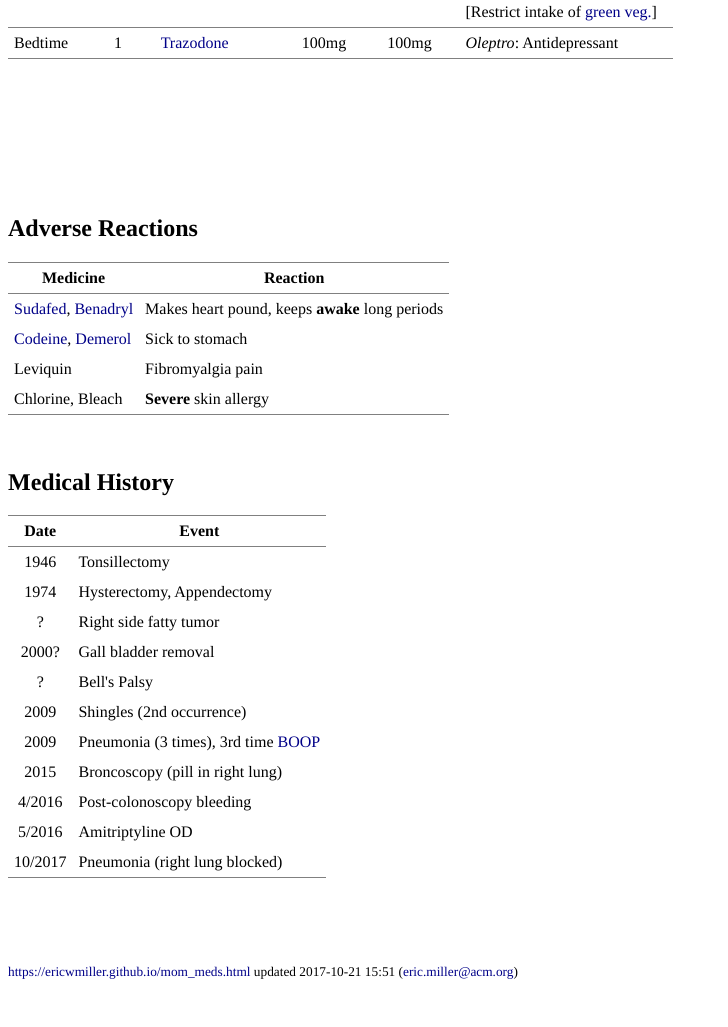
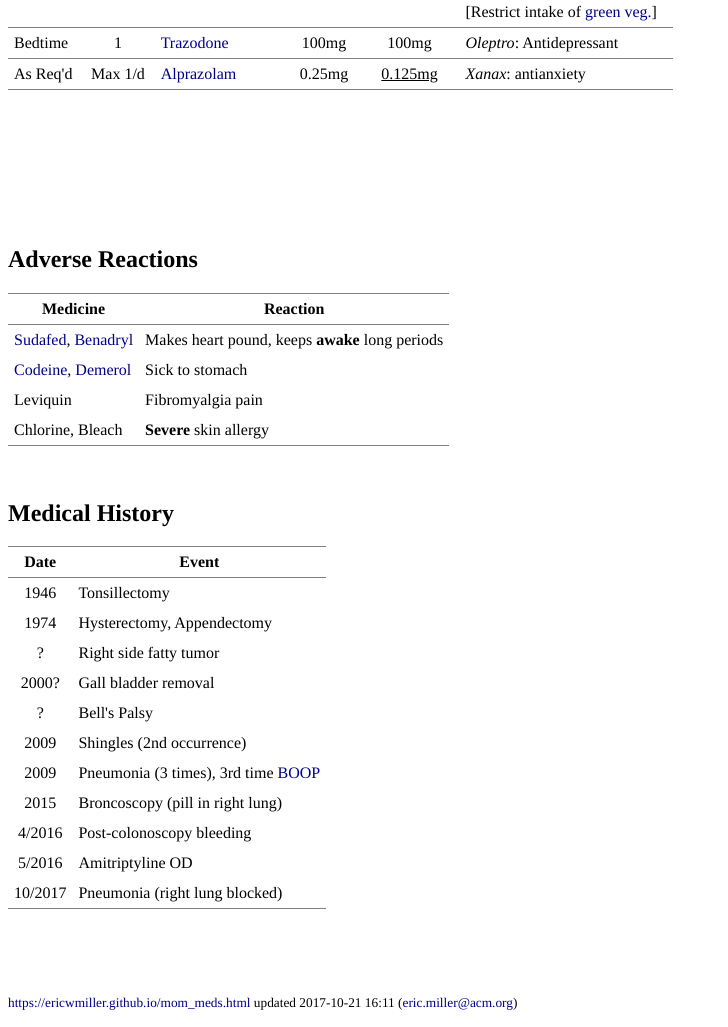
Before and after one commit to ericwmiller/ericwmiller.github.io, a plain HTML site: page mom_meds.html in a window 1280 px wide. Shown: the part 554-1581 px from the top of the page, without its empty margins (0-728 px from the left). Before the commit the page ends 1550 px from the top, so only its background shows below. Drawn offline with Linux system fonts and the light colour scheme.

Commit message:
Update mom_meds.html

```diff
--- a/mom_meds.html
+++ b/mom_meds.html
@@ -7,7 +7,7 @@
 <meta http-equiv="Content-Type" content="text/html;charset=utf-8"/>
 <meta name="title" content="Mary E. Miller"/>
 <meta name="generator" content="Org-mode"/>
-<meta name="generated" content="2017-10-21 15:43"/>
+<meta name="generated" content="2017-10-21 16:11"/>
 <meta name="author" content="Eric Miller"/>
 <meta name="description" content=""/>
 <meta name="keywords" content=""/>
@@ -152,6 +152,9 @@ for the JavaScript code in this tag.
 <tbody>
 <tr><td class="left">Bedtime</td><td class="center">1</td><td class="left"><a href="https://www.drugs.com/trazodone.html">Trazodone</a></td><td class="center">100mg</td><td class="center">100mg</td><td class="left"><i>Oleptro</i>: Antidepressant</td></tr>
 </tbody>
+<tbody>
+<tr><td class="left">As Req'd</td><td class="center">Max 1/d</td><td class="left"><a href="http://www.drugs.com/alprazolam.html">Alprazolam</a></td><td class="center">0.25mg</td><td class="center"><span style="text-decoration:underline;">0.125mg</span></td><td class="left"><i>Xanax</i>: antianxiety</td></tr>
+</tbody>
 </table>
 
 
@@ -224,7 +227,7 @@ for the JavaScript code in this tag.
 </div>
 
 <div id="postamble">
-<p><small><a href='https://ericwmiller.github.io/mom_meds.html'>https://ericwmiller.github.io/mom_meds.html</a> updated 2017-10-21 15:51 (<a href="mailto:eric.miller@acm.org">eric.miller@acm.org</a>)</small></p>
+<p><small><a href='https://ericwmiller.github.io/mom_meds.html'>https://ericwmiller.github.io/mom_meds.html</a> updated 2017-10-21 16:11 (<a href="mailto:eric.miller@acm.org">eric.miller@acm.org</a>)</small></p>
 
 </div>
 </body>
```
